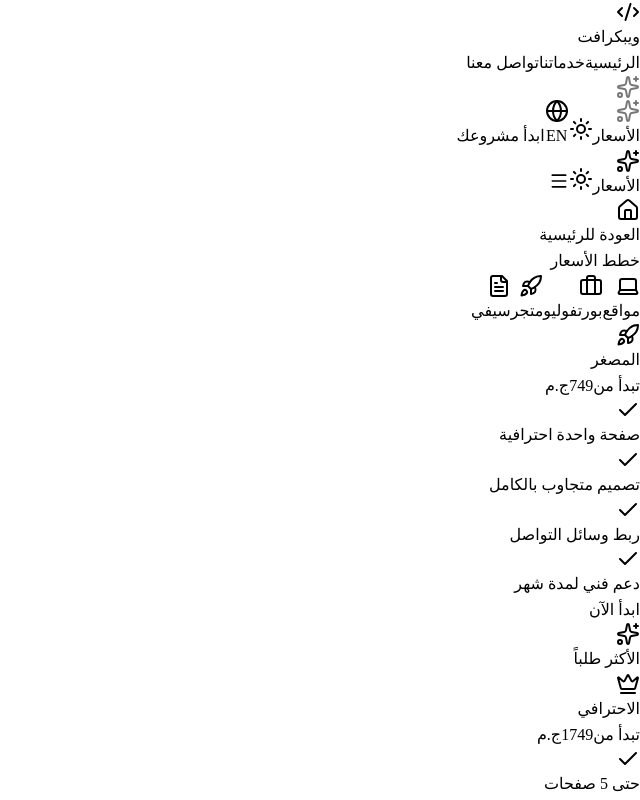
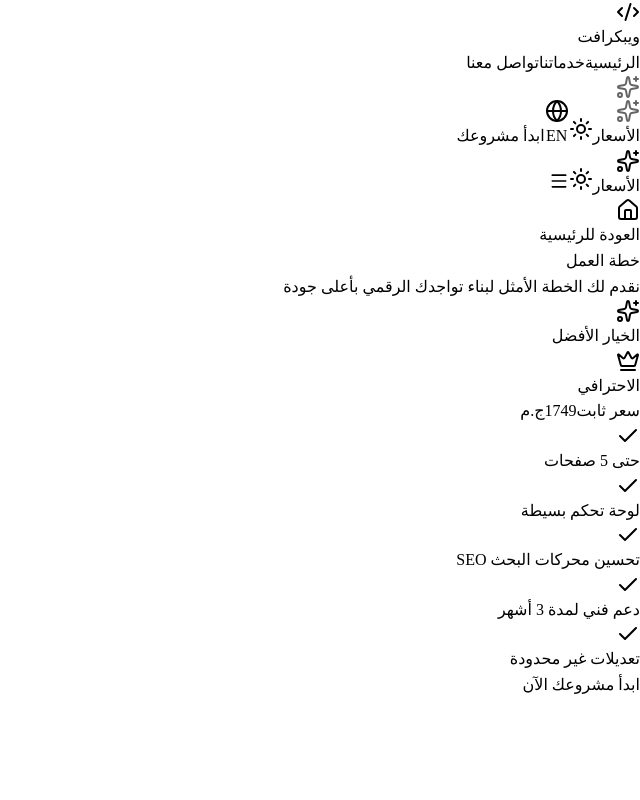
Before and after one commit to yyousef202020d-cmyk/web-craft-, a React (Vite) app in the folder client/: page /pricing in a window 1280 px wide. Shown: the top 800 px of the page, without its empty margins (640-1280 px from the left). Built offline with nearby package versions, Linux system fonts and the light colour scheme.

Commit message:
feat: simplify pricing page to show only professional plan

```diff
--- a/client/src/lib/LanguageContext.tsx
+++ b/client/src/lib/LanguageContext.tsx
@@ -76,7 +76,13 @@
     "pricing.nav.portfolio": "بورتفوليو",
     "pricing.nav.store": "متجر",
     "pricing.nav.cv": "سيفي",
-    "pricing.back": "العودة للرئيسية"
+    "pricing.back": "العودة للرئيسية",
+    "pricing.title": "خطة العمل",
+    "pricing.subtitle": "نقدم لك الخطة الأمثل لبناء تواجدك الرقمي بأعلى جودة",
+    "pricing.professional": "الاحترافي",
+    "pricing.fixed": "سعر ثابت",
+    "pricing.best": "الخيار الأفضل",
+    "pricing.cta": "ابدأ مشروعك الآن"
   },
   en: {
     "nav.home": "Home",
@@ -145,7 +151,13 @@
     "pricing.nav.portfolio": "Portfolios",
     "pricing.nav.store": "Store",
     "pricing.nav.cv": "CV",
-    "pricing.back": "Back to Home"
+    "pricing.back": "Back to Home",
+    "pricing.title": "Work Plan",
+    "pricing.subtitle": "We provide the optimal plan to build your digital presence with the highest quality",
+    "pricing.professional": "Professional",
+    "pricing.fixed": "Fixed Price",
+    "pricing.best": "Best Choice",
+    "pricing.cta": "Start Your Project Now"
   }
 };
 
--- a/client/src/pages/pricing.tsx
+++ b/client/src/pages/pricing.tsx
@@ -1,109 +1,21 @@
 import { useState, useEffect } from "react";
-import { motion, AnimatePresence } from "framer-motion";
+import { motion } from "framer-motion";
 import { useLanguage } from "@/lib/LanguageContext";
 import { Card, CardContent, CardHeader, CardTitle } from "@/components/ui/card";
 import { Button } from "@/components/ui/button";
-import { Check, Sparkles, Rocket, Crown, Star, Laptop, Briefcase, FileText, Home } from "lucide-react";
+import { Check, Sparkles, Crown, Home } from "lucide-react";
 import { Navbar } from "@/components/ui/navbar";
 import { Link } from "wouter";
 
 export default function Pricing() {
   const { t, lang } = useLanguage();
-  const [activeTab, setActiveTab] = useState<"web" | "portfolio" | "store" | "cv">("web");
 
-  const pricingData = {
-    web: [
-      {
-        name: lang === "ar" ? "المصغر" : "Starter",
-        price: lang === "ar" ? "749" : "19",
-        icon: Rocket,
-        features: lang === "ar" ? ["صفحة واحدة احترافية", "تصميم متجاوب بالكامل", "ربط وسائل التواصل", "دعم فني لمدة شهر"] : ["One Professional Page", "Fully Responsive Design", "Social Media Integration", "1 Month Technical Support"],
-        recommended: false
-      },
-      {
-        name: lang === "ar" ? "الاحترافي" : "Professional",
+  const plan = {
+    name: t("pricing.professional"),
     price: lang === "ar" ? "1749" : "49",
     icon: Crown,
     features: lang === "ar" ? ["حتى 5 صفحات", "لوحة تحكم بسيطة", "تحسين محركات البحث SEO", "دعم فني لمدة 3 أشهر", "تعديلات غير محدودة"] : ["Up to 5 Pages", "Simple Dashboard", "SEO Optimization", "3 Months Technical Support", "Unlimited Revisions"],
     recommended: true
-      },
-      {
-        name: lang === "ar" ? "المتكامل" : "Enterprise",
-        price: lang === "ar" ? "3749+" : "99+",
-        icon: Star,
-        features: lang === "ar" ? ["موقع متكامل / متجر", "نظام إدارة محتوى متقدم", "ربط بوابات دفع", "دعم فني لمدة سنة", "تدريب على الاستخدام"] : ["Full Website / Store", "Advanced CMS", "Payment Gateway Integration", "1 Year Technical Support", "User Training"],
-        recommended: false
-      }
-    ],
-    portfolio: [
-      {
-        name: lang === "ar" ? "الشخصي" : "Personal",
-        price: lang === "ar" ? "599" : "15",
-        icon: Rocket,
-        features: lang === "ar" ? ["صفحة تعريفية واحدة", "معرض صور للمشاريع", "روابط تواصل اجتماعي", "تصميم عصري"] : ["Single Bio Page", "Project Gallery", "Social Links", "Modern Design"],
-        recommended: false
-      },
-      {
-        name: lang === "ar" ? "المبدع" : "Creative",
-        price: lang === "ar" ? "1249" : "29",
-        icon: Crown,
-        features: lang === "ar" ? ["تصميم مخصص بالكامل", "نظام تصفية للمشاريع", "أنيميشن متقدم", "دعم فني شهرين"] : ["Fully Custom Design", "Project Filtering", "Advanced Animations", "2 Months Support"],
-        recommended: true
-      },
-      {
-        name: lang === "ar" ? "الخبير" : "Expert",
-        price: lang === "ar" ? "2249" : "59",
-        icon: Star,
-        features: lang === "ar" ? ["دومين مجاني لسنة", "كتابة محتوى احترافية", "تحسين محركات البحث", "تعديلات مدى الحياة"] : ["Free Domain 1 Year", "Pro Content Writing", "SEO Optimization", "Lifetime Edits"],
-        recommended: false
-      }
-    ],
-    store: [
-      {
-        name: lang === "ar" ? "المتجر الأساسي" : "Basic Store",
-        price: lang === "ar" ? "1999" : "49",
-        icon: Rocket,
-        features: lang === "ar" ? ["إضافة حتى 20 منتج", "نظام سلة مشتريات", "لوحة تحكم للمنتجات", "ربط واتساب للطلبات"] : ["Up to 20 Products", "Shopping Cart System", "Product Dashboard", "WhatsApp Ordering"],
-        recommended: false
-      },
-      {
-        name: lang === "ar" ? "متجر البراند" : "Brand Store",
-        price: lang === "ar" ? "4249" : "109",
-        icon: Crown,
-        features: lang === "ar" ? ["منتجات غير محدودة", "بوابات دفع إلكترونية", "نظام تتبع الطلبات", "تقارير مبيعات شهرية", "دعم فني 6 أشهر"] : ["Unlimited Products", "Payment Gateways", "Order Tracking", "Monthly Sales Reports", "6 Months Support"],
-        recommended: true
-      },
-      {
-        name: lang === "ar" ? "متجر متكامل" : "Enterprise Store",
-        price: lang === "ar" ? "7499+" : "199+",
-        icon: Star,
-        features: lang === "ar" ? ["تطبيق موبايل مدمج", "ربط مع شركات الشحن", "نظام تسويق بالعمولة", "دعم فني سنة كاملة"] : ["Mobile App Integration", "Shipping Integration", "Affiliate System", "1 Year Support"],
-        recommended: false
-      }
-    ],
-    cv: [
-      {
-        name: lang === "ar" ? "الأساسي" : "Basic",
-        price: lang === "ar" ? "249" : "9",
-        icon: Rocket,
-        features: lang === "ar" ? ["سيرة ذاتية صفحة واحدة", "رابط QR مخصص", "تنزيل بصيغة PDF", "تنسيق احترافي"] : ["1-Page Interactive CV", "Custom QR Link", "PDF Download", "Professional Layout"],
-        recommended: false
-      },
-      {
-        name: lang === "ar" ? "المتميز" : "Premium",
-        price: lang === "ar" ? "499" : "15",
-        icon: Crown,
-        features: lang === "ar" ? ["رابط ويب خاص", "دعم لغتين", "أنيميشن للعناصر", "تعديلات لمدة سنة"] : ["Live Web Link", "Bilingual Support", "Element Animations", "1 Year Updates"],
-        recommended: true
-      },
-      {
-        name: lang === "ar" ? "الذهبي" : "Gold",
-        price: lang === "ar" ? "899" : "25",
-        icon: Star,
-        features: lang === "ar" ? ["فيديو تعريفي مدمج", "تتبع زيارات الـ CV", "تحليل كلمات مفتاحية", "دعم VIP"] : ["Integrated Intro Video", "Visit Tracking", "Keyword Analysis", "VIP Support"],
-        recommended: false
-      }
-    ]
   };
 
   useEffect(() => {
@@ -130,91 +42,63 @@
                </Link>
             </div>
             <h1 className="text-4xl md:text-6xl font-bold font-display mb-6">
-              {lang === "ar" ? "خطط الأسعار" : "Pricing Plans"}
+              {t("pricing.title")}
             </h1>
+            <p className="text-xl text-muted-foreground max-w-2xl mx-auto">
+              {t("pricing.subtitle")}
+            </p>
           </motion.div>
 
-          {/* Service Selector Tabs */}
-          <div className="flex flex-wrap justify-center gap-4 mb-16">
-            {[
-              { id: "web", icon: Laptop, label: t("pricing.nav.web") },
-              { id: "portfolio", icon: Briefcase, label: t("pricing.nav.portfolio") },
-              { id: "store", icon: Rocket, label: t("pricing.nav.store") },
-              { id: "cv", icon: FileText, label: t("pricing.nav.cv") },
-            ].map((tab) => (
-              <button
-                key={tab.id}
-                onClick={() => setActiveTab(tab.id as any)}
-                className={`flex items-center gap-2 px-6 py-3 rounded-2xl font-bold transition-all duration-300 ${
-                  activeTab === tab.id
-                  ? "bg-primary text-white shadow-lg scale-105"
-                  : "bg-muted/50 text-muted-foreground hover:bg-muted"
-                }`}
+          <div className="flex justify-center">
+            <motion.div
+              initial={{ opacity: 0, scale: 0.95 }}
+              animate={{ opacity: 1, scale: 1 }}
+              transition={{ duration: 0.5 }}
+              className="w-full max-w-md"
             >
-                <tab.icon className="w-5 h-5" />
-                {tab.label}
-              </button>
-            ))}
+              <Card className="relative h-full border-2 border-primary shadow-[0_0_30px_rgba(139,92,246,0.2)] bg-primary/5 transition-all duration-300 hover:scale-[1.02]">
+                <div className="absolute -top-4 left-1/2 -translate-x-1/2 bg-primary text-white px-4 py-1 rounded-full text-sm font-bold flex items-center gap-1 shadow-lg">
+                  <Sparkles className="w-4 h-4" />
+                  {t("pricing.best")}
                 </div>
 
-          <AnimatePresence mode="wait">
-            <motion.div
-              key={activeTab}
-              initial={{ opacity: 0, x: 20 }}
-              animate={{ opacity: 1, x: 0 }}
-              exit={{ opacity: 0, x: -20 }}
-              transition={{ duration: 0.3 }}
-              className="grid grid-cols-1 md:grid-cols-3 gap-8"
-            >
-              {pricingData[activeTab].map((plan, index) => (
-                <Card key={index} className={`relative h-full border-2 transition-all duration-300 hover:scale-105 ${
-                  plan.recommended ? "border-primary shadow-[0_0_30px_rgba(139,92,246,0.2)] bg-primary/5" : "border-border hover:border-primary/50"
-                }`}>
-                  {plan.recommended && (
-                    <div className="absolute -top-4 left-1/2 -translate-x-1/2 bg-primary text-white px-4 py-1 rounded-full text-sm font-bold flex items-center gap-1 shadow-lg">
-                      <Sparkles className="w-4 h-4" />
-                      {lang === "ar" ? "الأكثر طلباً" : "Most Popular"}
+                <CardHeader className="text-center pt-10">
+                  <div className="w-20 h-20 rounded-2xl mx-auto flex items-center justify-center mb-6 bg-primary text-white">
+                    <plan.icon className="w-10 h-10" />
                   </div>
-                  )}
-
-                  <CardHeader className="text-center pt-8">
-                    <div className={`w-16 h-16 rounded-2xl mx-auto flex items-center justify-center mb-4 ${
-                      plan.recommended ? "bg-primary text-white" : "bg-primary/10 text-primary"
-                    }`}>
-                      <plan.icon className="w-8 h-8" />
-                    </div>
-                    <CardTitle className="text-2xl font-bold">{plan.name}</CardTitle>
+                  <CardTitle className="text-3xl font-bold">{plan.name}</CardTitle>
                   <div className="mt-4 flex items-baseline justify-center gap-1">
                     <span className="text-lg text-muted-foreground font-medium me-1">
-                        {lang === "ar" ? "تبدأ من" : "From"}
+                      {t("pricing.fixed")}
                     </span>
-                      <span className="text-4xl font-bold text-primary">{plan.price}</span>
-                      <span className="text-muted-foreground">{lang === "ar" ? "ج.م" : "$"}</span>
+                    <span className="text-5xl font-bold text-primary">{plan.price}</span>
+                    <span className="text-muted-foreground text-xl">{lang === "ar" ? "ج.م" : "$"}</span>
                   </div>
                 </CardHeader>
 
-                  <CardContent className="space-y-6 pt-6">
+                <CardContent className="space-y-8 pt-6 pb-10">
                   <ul className="space-y-4">
                     {plan.features.map((feature, fIndex) => (
-                        <li key={fIndex} className="flex items-center gap-3">
-                          <Check className="w-4 h-4 text-primary shrink-0" />
-                          <span className="text-muted-foreground text-sm">{feature}</span>
+                      <li key={fIndex} className="flex items-center gap-4">
+                        <div className="w-6 h-6 rounded-full bg-primary/20 flex items-center justify-center shrink-0">
+                          <Check className="w-4 h-4 text-primary" />
+                        </div>
+                        <span className="text-muted-foreground text-lg">{feature}</span>
                       </li>
                     ))}
                   </ul>
                   <Button
-                      className="w-full h-12 rounded-xl font-bold text-lg bg-primary hover:bg-primary/90 text-white shadow-[0_0_15px_rgba(139,92,246,0.3)]"
+                    className="w-full h-14 rounded-xl font-bold text-xl bg-primary hover:bg-primary/90 text-white shadow-[0_0_20px_rgba(139,92,246,0.4)] transition-all hover:scale-[1.02]"
                     onClick={() => {
                       window.location.href = "/#contact";
                     }}
                   >
-                      {lang === "ar" ? "ابدأ الآن" : "Get Started"}
+                    {t("pricing.cta")}
                   </Button>
                 </CardContent>
               </Card>
-              ))}
             </motion.div>
-          </AnimatePresence>
+          </div>
         </div>
       </main>
     </div>
```
Lines whose indentation alone changed are shown as unchanged.
